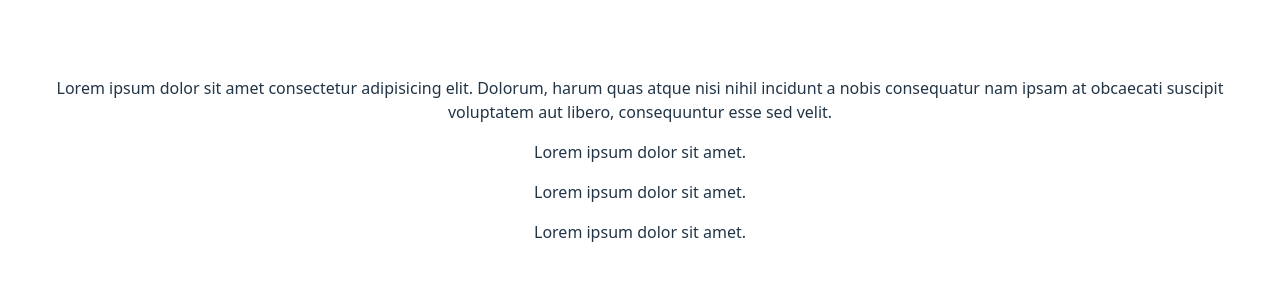
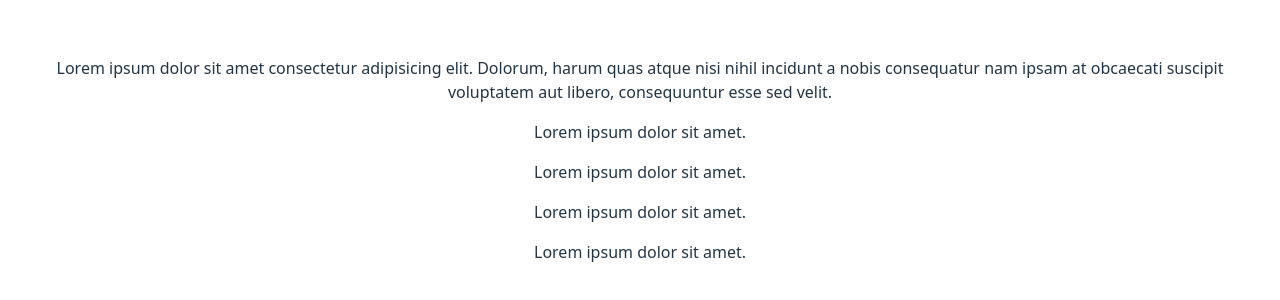
Before and after one commit to koredeploy/git-collaboration-class, a React (Vite) app: page / in a window 1280 px wide. Shown: the part 240-540 px from the top of the page. Built offline with nearby package versions, Linux system fonts and the light colour scheme.

Commit message:
resolve conflit

```diff
--- a/src/App.jsx
+++ b/src/App.jsx
@@ -8,6 +8,8 @@ function App() {
     <p>Lorem ipsum dolor sit amet.</p>
     <p>Lorem ipsum dolor sit amet.</p>
     <p>Lorem ipsum dolor sit amet.</p>
+    <p>Lorem ipsum dolor sit amet.</p>
+
     </>
   )
 }
```
